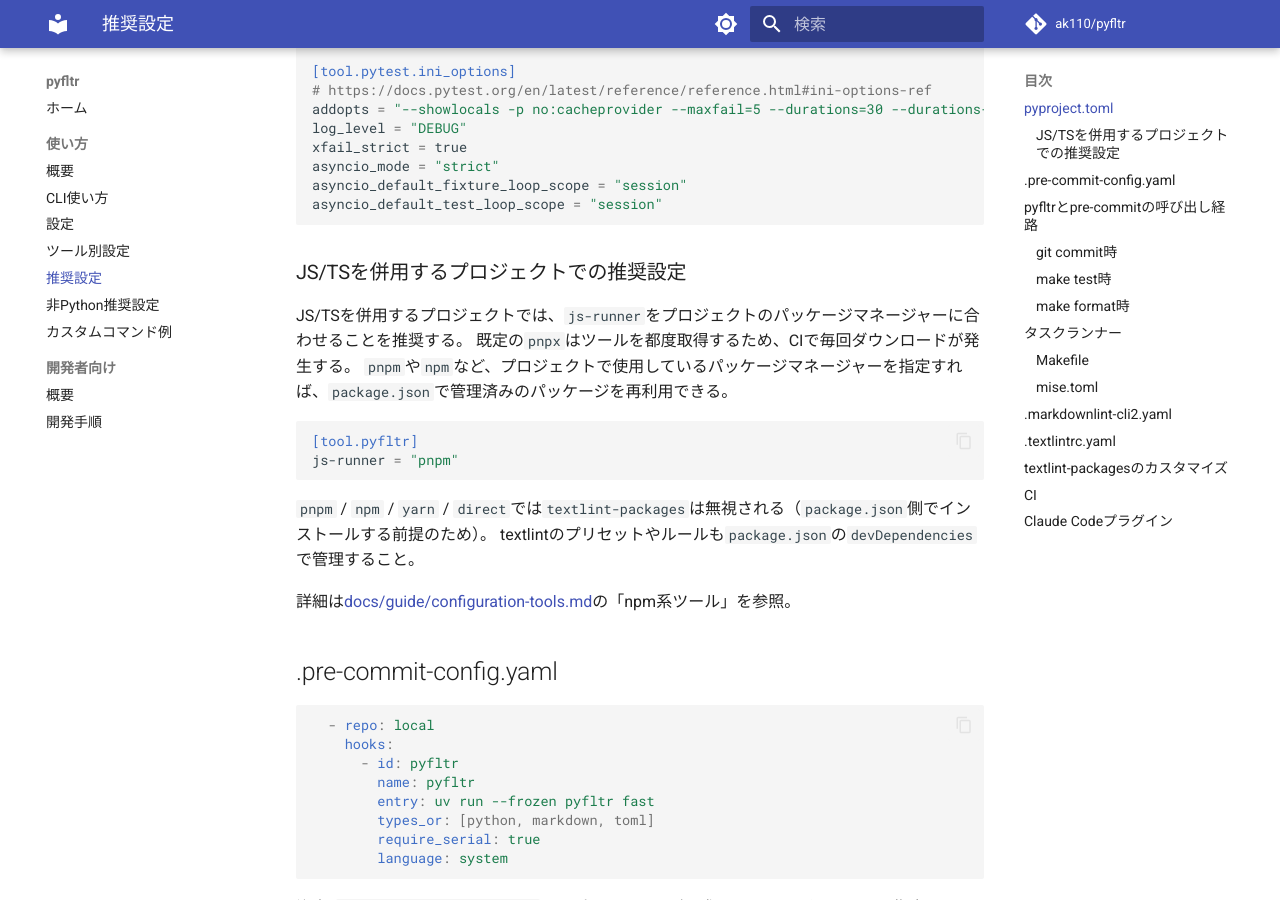
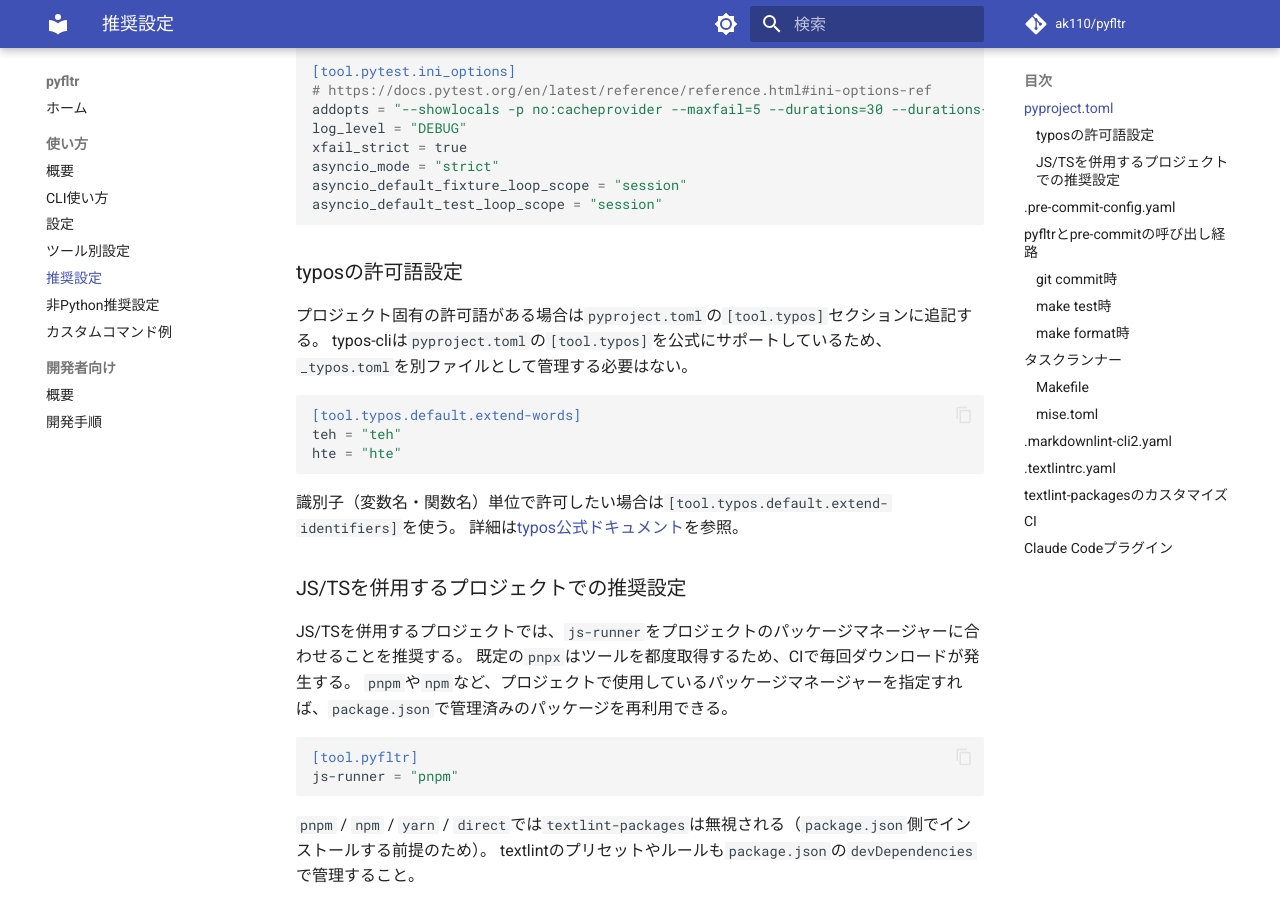
Before and after one commit to ak110/pyfltr, an MkDocs documentation site: the page built from docs/guide/recommended.md, in a window 1280 px wide and 900 px high, scrolled down 1625 px. Built offline with MkDocs 1.6.1 and Material for MkDocs 9.7.7, drawn with Linux system fonts in a browser that asks for light colours; comment, search, counter and statistics services are not loaded.

Commit message:
docs: typos設定をpyproject.tomlに書く案内を追加
typos-cliは[tool.typos]セクションを公式にサポートしているため、
推奨設定例で_typos.tomlを別ファイルで管理する必要がない旨を案内する。
併せてpyfltr自身の[tool.typos]をツール実行順（lint → test）に合わせて
[tool.pytest.ini_options]の前に移動する。

````diff
--- a/docs/guide/recommended.md
+++ b/docs/guide/recommended.md
@@ -78,6 +78,20 @@
 asyncio_default_fixture_loop_scope = "session"
 asyncio_default_test_loop_scope = "session"
 ```
+
+### typosの許可語設定
+
+プロジェクト固有の許可語がある場合は`pyproject.toml`の`[tool.typos]`セクションに追記する。
+typos-cliは`pyproject.toml`の`[tool.typos]`を公式にサポートしているため、`_typos.toml`を別ファイルとして管理する必要はない。
+
+```toml
+[tool.typos.default.extend-words]
+teh = "teh"
+hte = "hte"
+```
+
+識別子（変数名・関数名）単位で許可したい場合は`[tool.typos.default.extend-identifiers]`を使う。
+詳細は[typos公式ドキュメント](https://github.com/crate-ci/typos/blob/master/docs/reference.md)を参照。
 
 ### JS/TSを併用するプロジェクトでの推奨設定
 
````
Also changed, not shown: docs/guide/recommended-nonpython.md (+2 -0 lines), pyproject.toml (+5 -5 lines).
